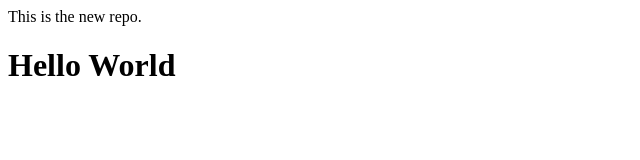
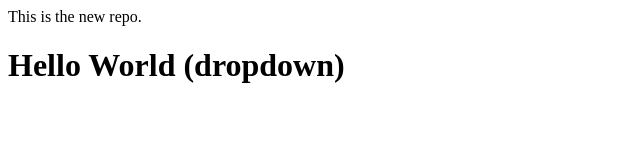
Before and after one commit to sahil07git/local-repo, a plain HTML site: page index.html in a window 1280 px wide. Shown: the whole page, without its empty margins (0-640 px from the left). Drawn offline with Linux system fonts and the light colour scheme.

```diff
--- a/index.html
+++ b/index.html
@@ -1,2 +1,2 @@
 <p>This is the new repo.</p>
-<h1>Hello World</h1>
+<h1>Hello World (dropdown)</h1>
```
